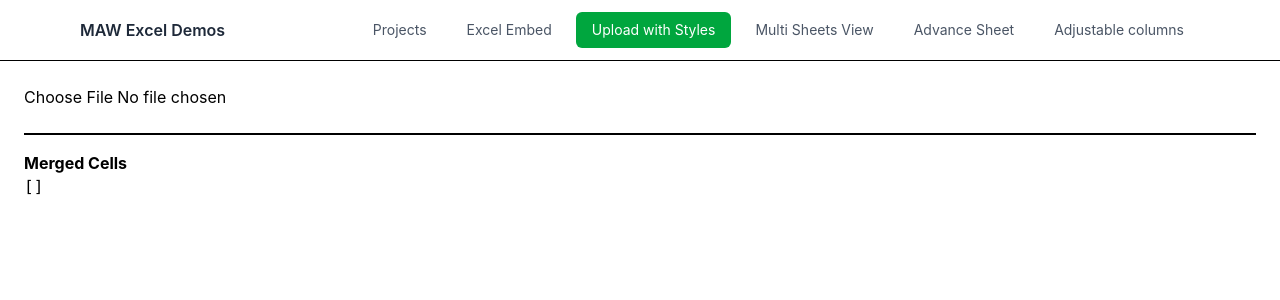
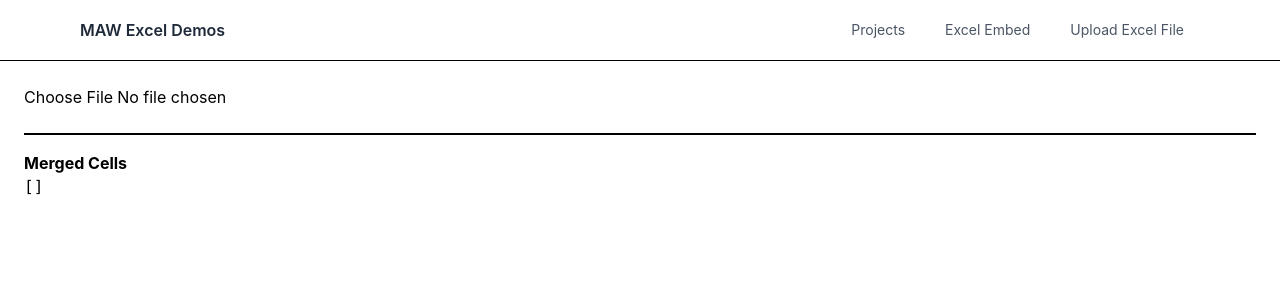
Before and after one commit to dhunganaroshan341/react-excel-prototype, a React (Vite) app: page /excel-upload in a window 1280 px wide. Shown: the top 300 px of the page. Built offline with nearby package versions, Linux system fonts and the light colour scheme.

Commit message:
removed:excess

```diff
--- a/src/components/Navbar.tsx
+++ b/src/components/Navbar.tsx
@@ -58,7 +58,7 @@ export default function Navbar() {
           >
            Simple Excel Upload
           </Link> */}
-          <Link
+          {/* <Link
             to="/excel-upload"
             className={`${base} ${
               isActive("/excel-upload") ? active : inactive
@@ -81,14 +81,14 @@ export default function Navbar() {
             }`}
           >
             Advance Sheet
-          </Link>
+          </Link> */}
           <Link
             to="/excel-experiment"
             className={`${base} ${
               isActive("/excel-experiment") ? active : inactive
             }`}
           >
-            Adjustable columns
+            Upload Excel File
           </Link>
 
         </div>
```
